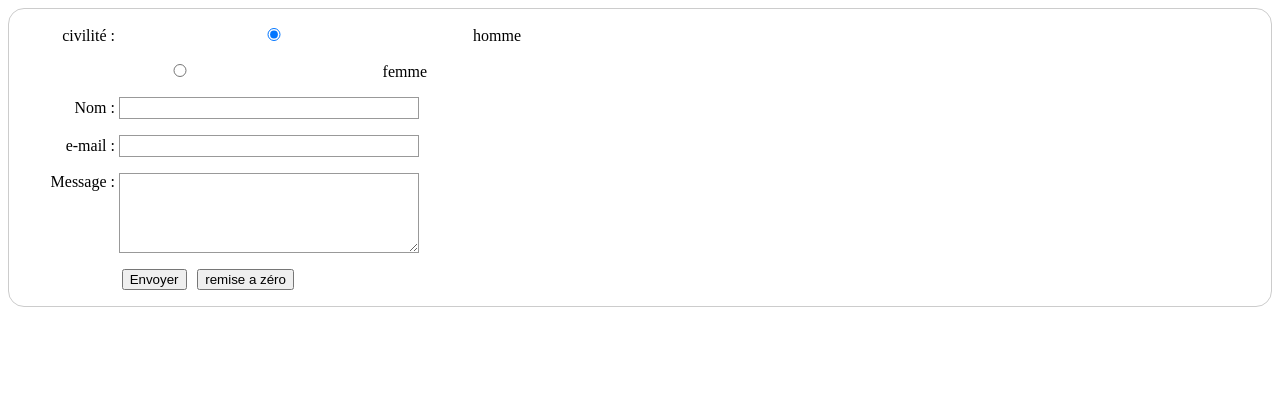
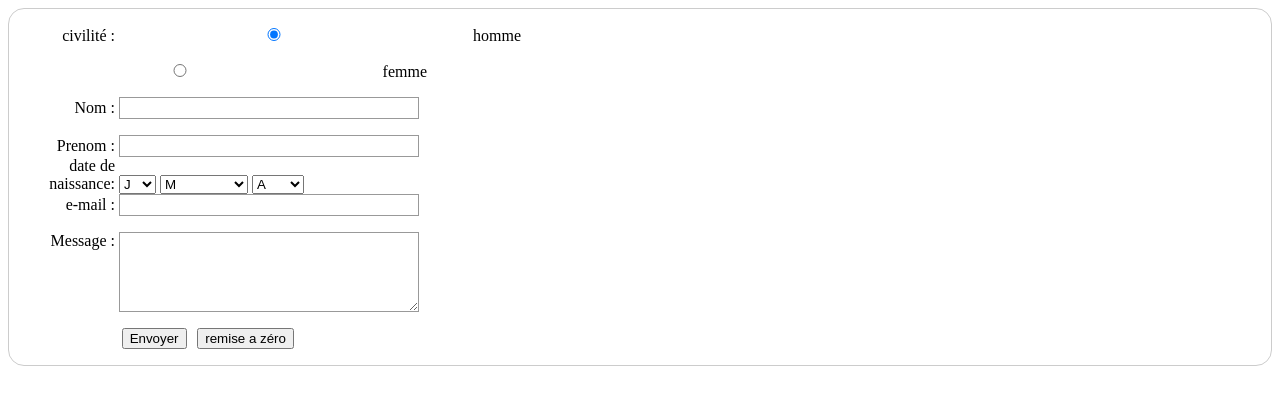
Before and after one commit to Simon-Briaux/TPHTML, a plain HTML site: page formulaire1.html in a window 1280 px wide. Drawn offline with Linux system fonts and the light colour scheme.

Commit message:
date de naissance

```diff
--- a/formulaire1.html
+++ b/formulaire1.html
@@ -25,6 +25,129 @@
             <input type="text" id="name" name="user_name">
         </div>
         <div>
+            <label for="name">Prenom :</label>
+            <input type="text" id="prenom" name="user_name">
+        </div>
+        <label for="date-select">date de naissance:</label>
+
+<select name="jour" id="jour-select">
+    <option value="jour">J</option>
+    <option value="1">1</option>
+    <option value="2">2</option>
+    <option value="3">3</option>
+    <option value="4">4</option>
+    <option value="5">5</option>
+    <option value="6">6</option>
+    <option value="7">7</option>
+    <option value="8">8</option>
+    <option value="9">9</option>
+    <option value="10">10</option>
+    <option value="11">11</option>
+    <option value="12">12</option>
+    <option value="13">13</option>
+    <option value="14">14</option>
+    <option value="15">15</option>
+    <option value="16">16</option>
+    <option value="17">17</option>
+    <option value="18">18</option>
+    <option value="19">19</option>
+    <option value="20">20</option>
+    <option value="21">21</option>
+    <option value="22">22</option>
+    <option value="23">23</option>
+    <option value="24">24</option>
+    <option value="25">25</option>
+    <option value="26">26</option>
+    <option value="27">27</option>
+    <option value="28">28</option>
+    <option value="29">29</option>
+    <option value="30">30</option>
+    <option value="31">31</option>
+</select>
+<select name="mois" id="mois-select">
+    <option value="mois">M</option>
+    <option value="Janvier">Janvier</option>
+    <option value="Février">Février</option>
+    <option value="Mars">Mars</option>
+    <option value="Avril">Avril</option>
+    <option value="Mai">Mai</option>
+    <option value="Juin">Juin</option>
+    <option value="Juillet">Juillet</option>
+    <option value="Aout">Aout</option>
+    <option value="Septembre">Septembre</option>
+    <option value="Octobre">Octobre</option>
+    <option value="Novembre">Novembre</option>
+    <option value="DécembreS">Décembre</option>
+</select>
+<select name="anée" id="anée-select">
+    <option value="anée">A</option>
+    <option value="1">2022</option>
+    <option value="2">2021</option>
+    <option value="3">2020</option>
+    <option value="4">2019</option>
+    <option value="5">2018</option>
+    <option value="6">2017</option>
+    <option value="7">2018</option>
+    <option value="8">2017</option>
+    <option value="9">2016</option>
+    <option value="10">2015</option>
+    <option value="11">2014</option>
+    <option value="12">2013</option>
+    <option value="13">2012</option>
+    <option value="14">2011</option>
+    <option value="15">2010</option>
+    <option value="16">2009</option>
+    <option value="17">2008</option>
+    <option value="18">2007</option>
+    <option value="19">2006</option>
+    <option value="20">2005</option>
+    <option value="21">2004</option>
+    <option value="22">2003</option>
+    <option value="23">2002</option>
+    <option value="24">2001</option>
+    <option value="25">2000</option>
+    <option value="26">1999</option>
+    <option value="27">1998</option>
+    <option value="28">1997</option>
+    <option value="29">1996</option>
+    <option value="30">1995</option>
+    <option value="31">1994</option>
+    <option value="14">1993</option>
+    <option value="15">1992</option>
+    <option value="16">1991</option>
+    <option value="17">1990</option>
+    <option value="18">1989</option>
+    <option value="19">1988</option>
+    <option value="20">1987</option>
+    <option value="21">1986</option>
+    <option value="22">1985</option>
+    <option value="23">1984</option>
+    <option value="24">1983</option>
+    <option value="25">1982</option>
+    <option value="26">1981</option>
+    <option value="27">1980</option>
+    <option value="28">1979</option>
+    <option value="29">1978</option>
+    <option value="30">1977</option>
+    <option value="31">1976</option>
+    <option value="16">1975</option>
+    <option value="17">1974</option>
+    <option value="18">1973</option>
+    <option value="19">1972</option>
+    <option value="20">1971</option>
+    <option value="21">1970</option>
+    <option value="22">1969</option>
+    <option value="23">1968</option>
+    <option value="24">1967</option>
+    <option value="25">1966</option>
+    <option value="26">1965</option>
+    <option value="27">1964</option>
+    <option value="28">1963</option>
+    <option value="29">1962</option>
+    <option value="30">1961</option>
+    <option value="31">1960</option>
+</select>
+        <div>
             <label for="mail">e-mail&nbsp;:</label>
             <input type="email" id="mail" name="user_mail">
         </div>
```
